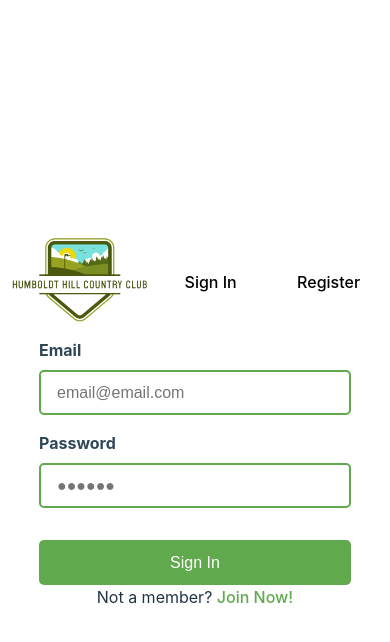
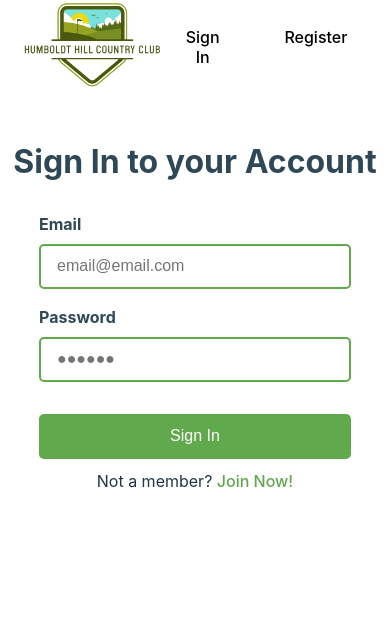
Before and after one commit to davidyaranon/Humboldt_Hill_Country_Club, a React (Vite) app in the folder cart_checkout/: page /login in a window 390 px wide. Shown: the top 642 px of the page. Built offline with nearby package versions, Linux system fonts and the light colour scheme; no server answers.

Commit message:
fixed issue with header conflicting with main content styles

```diff
--- a/cart_checkout/src/App.css
+++ b/cart_checkout/src/App.css
@@ -17,3 +17,18 @@
   -moz-box-sizing: border-box;
   box-sizing: border-box;
 }
+
+.content-wrapper {
+  margin: 0;
+  place-items: center;
+  text-align: center;
+  min-width: 320px;
+  /* min-height: 100vh; */
+  margin-top: 175px;
+}
+
+@media (max-width: 768px) {
+  .content-wrapper {
+    margin-top: 50px;
+  }
+}
--- a/cart_checkout/src/App.tsx
+++ b/cart_checkout/src/App.tsx
@@ -8,7 +8,9 @@ function App() {
   return (
     <>
       <Header />
-      <Content />
+      <div className='content-wrapper'>
+        <Content />
+      </div>
     </>
   )
 }
--- a/cart_checkout/src/components/header/Header.css
+++ b/cart_checkout/src/components/header/Header.css
@@ -56,4 +56,8 @@
     padding-left: 2.5%;
     padding-right: 2.5%;
   }
+
+  .header {
+    position: sticky;
+  }
 }
--- a/cart_checkout/src/index.css
+++ b/cart_checkout/src/index.css
@@ -33,7 +33,7 @@ body {
   display: flex;
   place-items: center;
   min-width: 320px;
-  min-height: 100vh;
+  /* min-height: 100vh; */
 }
 
 h1 {
--- a/cart_checkout/src/pages/Content.css
+++ b/cart_checkout/src/pages/Content.css
@@ -1,5 +1,5 @@
 .main-content {
-  margin-top: 10%;
+  /* height: 100vh; */
 }
 
 h1.login-title {
@@ -140,3 +140,7 @@ button:focus {
   background-color: rgba(97, 169, 77, 0.95);
   height: 35vh;
 }
+
+#not-a-member {
+  padding: 10px;
+}
--- a/cart_checkout/src/pages/Content.tsx
+++ b/cart_checkout/src/pages/Content.tsx
@@ -43,6 +43,7 @@ const Content: React.FC = () => {
 
       <ToastContainer />
 
+
       <section className="main-content">
         <Routes>
           <Route path="/" element={<LandingPage />} />
--- a/cart_checkout/src/pages/LandingPage.tsx
+++ b/cart_checkout/src/pages/LandingPage.tsx
@@ -29,7 +29,7 @@ const LandingPage: React.FC = () => {
         <h2>HELLO HELLO HELLO</h2>
       </section>
     </>
-  )
+  );
 };
 
 export default LandingPage;
```
